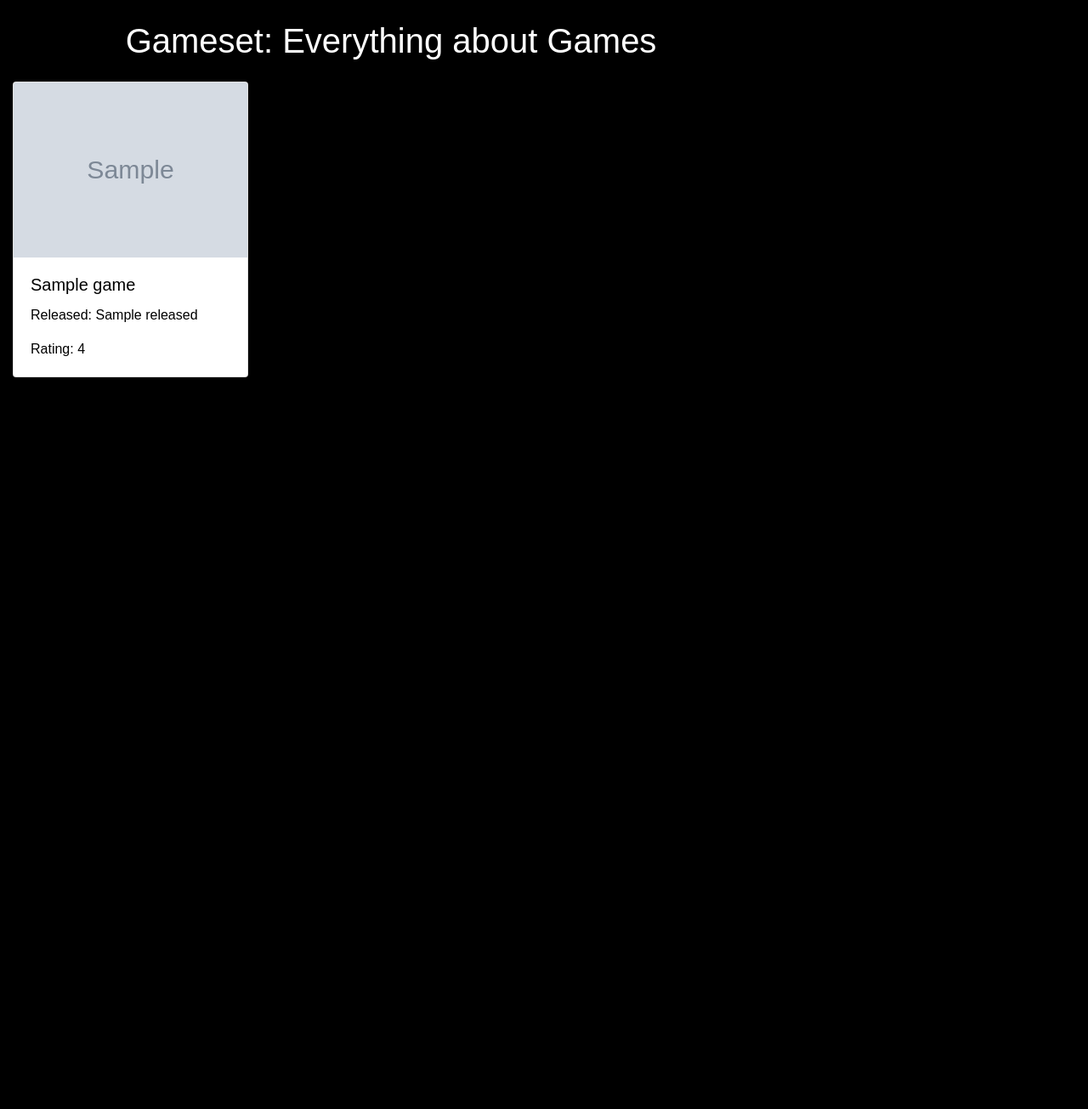
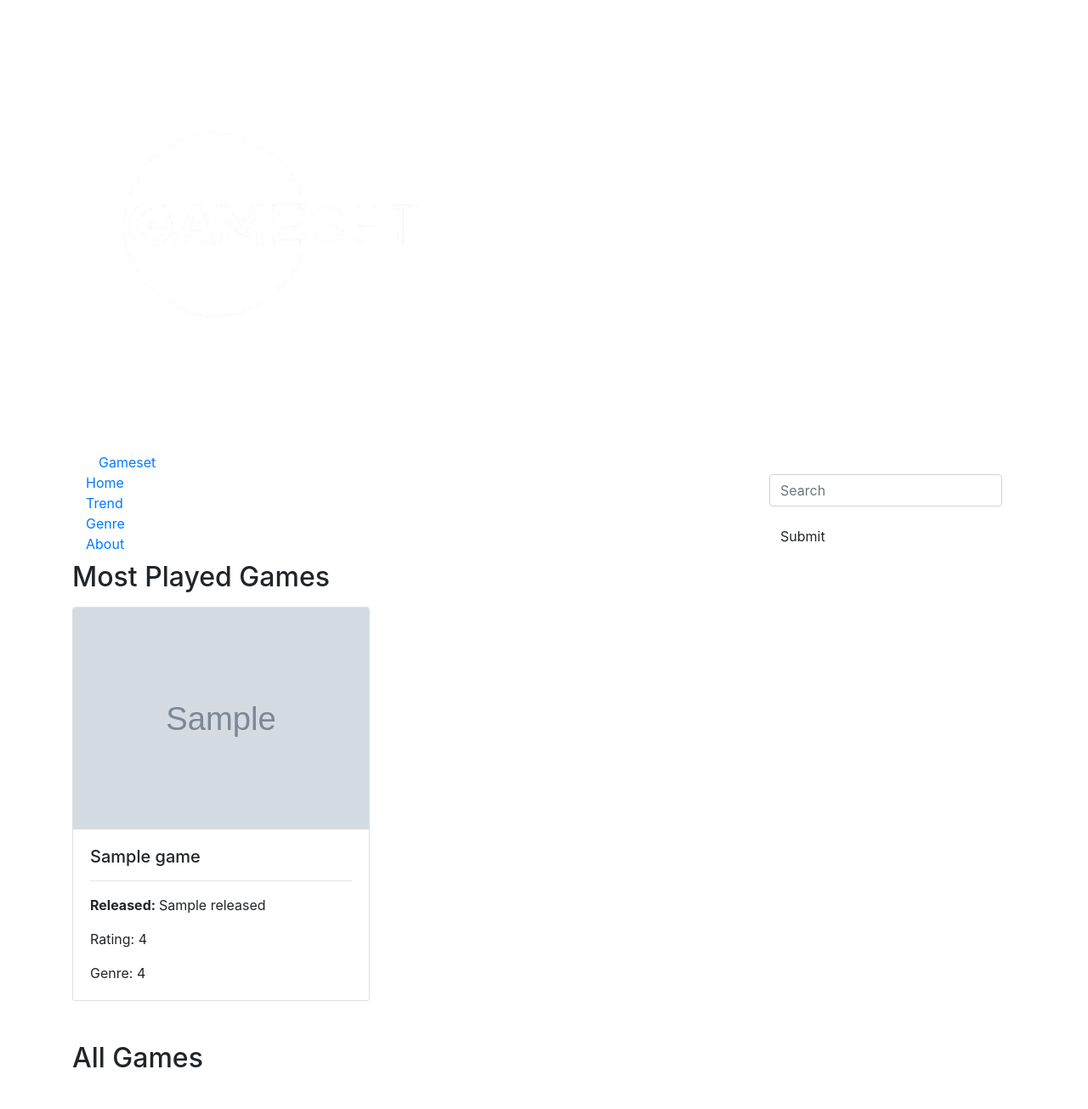
Before and after one commit to spherenugget/gameset, a Django app: template gamesetwebapp/templates/gamesetwebapp/index.html in a window 1280 px wide. Shown: the whole page at 85% size. Before the commit the page ends 444 px from the top, so only its background shows below. Run offline with Django 5.2, Linux system fonts and the light colour scheme; the template is opened without the code that fills it: most values are stand-ins (such as "Sample title", 1, 10 or a date in 2020); grey boxes marked "Sample" are stand-in pictures; some libraries are stand-ins or nearby versions.

Commit message:
removes css static files change into using bootstrap css framework

```diff
--- a/gamesetwebapp/static/gamesetwebapp/styles/screen.css
+++ b/gamesetwebapp/static/gamesetwebapp/styles/screen.css
@@ -4,6 +4,35 @@ body {
     background-color: black;
     color: white;
     width: 920px;
+}
+/* Logo styling */
+.gameset-icon {
+    width: 100px;
+    display: block;
+}
+
+.btn-group-justified {
+    background-color: rgb(9, 9, 158);
+    border-radius: 20px;
+    padding-left: 100px;
+}
+/* Navigation Bar styling */
+
+.nav-bar {
+    list-style-type: none;
+    margin: 0;
+    padding: 0;
+    float: right;
+}
+
+.nav-bar li {
+    display: inline;
+    margin-left: 20px;
+}
+
+.container-my-4 {
+    width: 100%;
+    float: center;
 }
 
 /* Styling for game list container */
@@ -64,5 +93,5 @@ nav ul li {
 
 .card-body {
     color: black;
-    width: fit-content;
+    width: 100%;
 }
--- a/gamesetwebapp/templates/gamesetwebapp/index.html
+++ b/gamesetwebapp/templates/gamesetwebapp/index.html
@@ -7,15 +7,63 @@
     {% load static %}
     <!-- Add Bootstrap CSS via CDN -->
     <link href="https://stackpath.bootstrapcdn.com/bootstrap/4.5.2/css/bootstrap.min.css" rel="stylesheet">
-        <!-- Link to stylesheet -->
-        <link rel="stylesheet" href="{% static 'gamesetwebapp\styles\screen.css' %}">
 </head>
 <body>
     <div class="container my-4">
-        <h1 class="text-center mb-4">Gameset: Everything about Games </h1>
+        <img src={% static 'gamesetwebapp/images/icon.png'%} class='gameset-icon'>
+        <!-- Navigation Bar -->
+         <nav class="navbar navbar-inverse">
+            <div class="container-fluid">
+                <div class="navbar-header">
+                    <a class="active">Gameset</a>
+                </div>
+            </div>
+            <!-- Menu options-->
+            <ul class="nav navbar-nav">
+                <li class="active"><a href="#">Home</a></li>
+                <li class="active"><a href="#">Trend</a></li>
+                <li class="active"><a href="#">Genre</a></li>
+                <li class="active"><a href="#">About</a></li>
+            </ul>
+            <form class="navbar-form navbar-left" action="">
+                <div class="form-group">
+                    <input type="text" class="form-control" placeholder="Search">
+                </div>
+                <button type="submit" class="btn btn-default">Submit </button>
+            </form>
+         </nav>
 
+        <!-- Most Played Games Section -->
+        <h2 class="mb-3">Most Played Games</h2>
+        <div class="row mb-4">
+            {% for game in api_games|dictsort:"playtime" %}  {# Assuming 'play_count' is a field in the game object #}
+                {% if forloop.counter <= 3 %} {# Display only the top 3 most played games #}
+                    <div class="col-md-4 mb-4">
+                        <div class="card h-100">
+                            <img src="{{ game.background_image }}" class="card-img-top" alt="{{ game.name }}">
+                            <div class="card-body">
+                                <h5 class="card-title">{{ game.name }}</h5>
+                                <hr>
+                                <p class="card-text"><b>Released: </b>{{ game.released }}</p>
+                                <p class="card-text">Rating: {{ game.rating }}</p>
+                                <p class="card-text">Genre: {{ game.rating}}</p>
+
+                            </div>
+                        </div>
+                    </div>
+                {% endif %}
+            {% empty %}
+                <div class="col-12">
+                    <div class="alert alert-warning">No games available from the API.</div>
+                </div>
+            {% endfor %}
+        </div>
+
+        <!-- All Games Section -->
+        <h2 class="mb-3">All Games</h2>
         <div class="row">
             {% for game in api_games %}
+                {% if forloop.counter > 3 %} {# Skip the first three games as they are already displayed #}
                     <div class="col-md-4 mb-4">
                         <div class="card h-100">
                             <img src="{{ game.background_image }}" class="card-img-top" alt="{{ game.name }}">
@@ -23,9 +71,11 @@
                                 <h5 class="card-title">{{ game.name }}</h5>
                                 <p class="card-text">Released: {{ game.released }}</p>
                                 <p class="card-text">Rating: {{ game.rating }}</p>
+                                <p class="card-text">Genre: {{ game.genre }}</p>
                             </div>
                         </div>
                     </div>
+                {% endif %}
             {% empty %}
                 <div class="col-12">
                     <div class="alert alert-warning">No games available from the API.</div>
```
Lines whose indentation alone changed are shown as unchanged.
